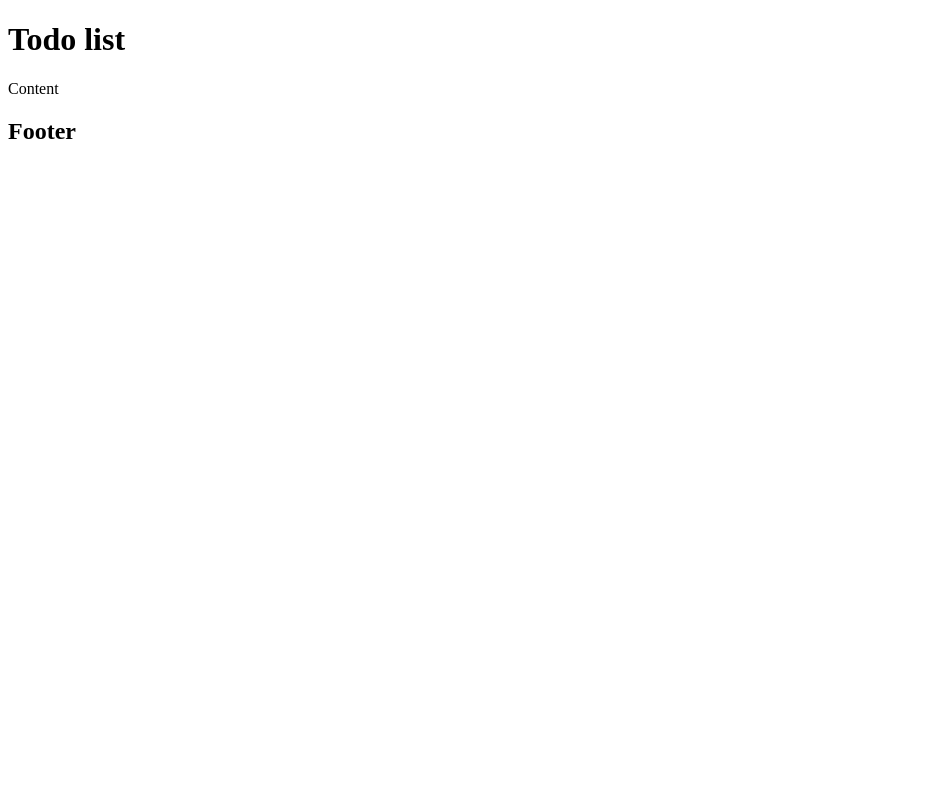
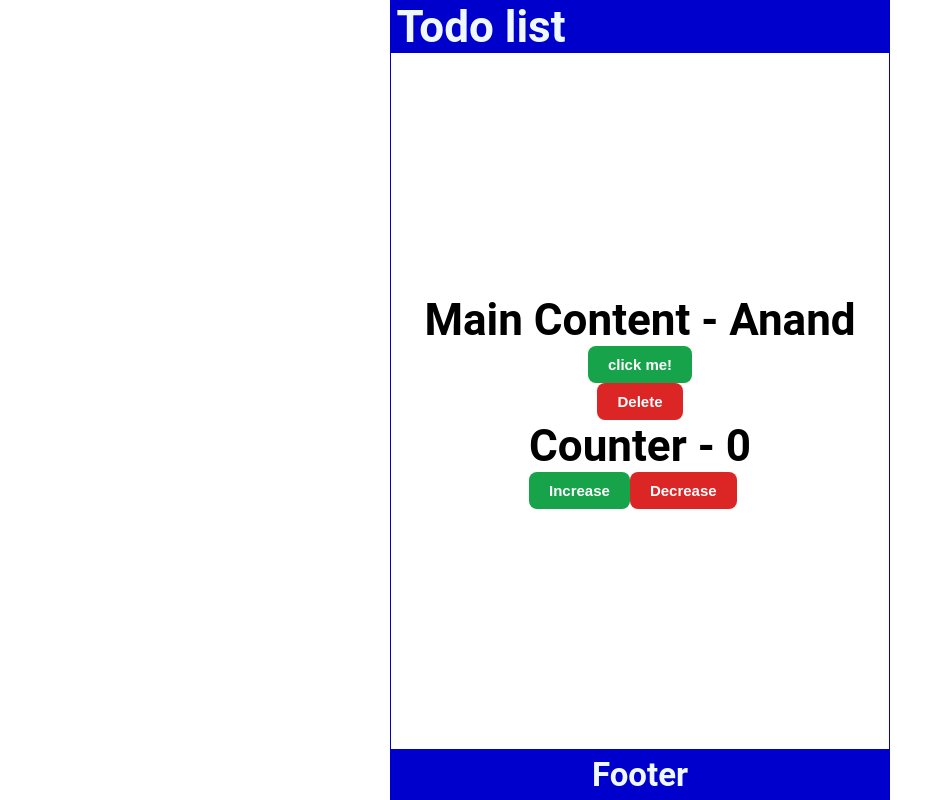
Before and after one commit to anand-emc/TodoApp-React, a React (Vite) app in the folder react/: page / in a window 1280 px wide. Shown: the whole page, without its empty margins (0-945 px from the left). Built offline with nearby package versions, Linux system fonts and the light colour scheme.

Commit message:
Add Add and Delete button styles

```diff
--- a/react/src/App.jsx
+++ b/react/src/App.jsx
@@ -9,11 +9,11 @@ let author = "Anand"
 function App() {
 
   return (
-    <>
-    <Header/>
-    <Content/>
-    <Footer/>
-    </>
+    <div className='App'>
+     <Header/>
+     <Content/>
+     <Footer/>
+    </div>
   )
 }
 
--- a/react/src/componnents/Content.jsx
+++ b/react/src/componnents/Content.jsx
@@ -1,8 +1,24 @@
 import React from 'react'
+import CounterApp from './CounterApp'
+
+let user = "Anand"
+
+function print(){
+  console.log("you will")
+}
+
+function clean(){
+  console.log("win")
+}
 
 const Content = () => {
   return (
-    <div>Content</div>
+    <main>
+      <h1>Main Content - {user}</h1>
+      <button className='add-btn' onClick={print}>click me!</button>
+      <button className='delete-btn'  onClick={clean}>Delete</button>
+      <CounterApp/>
+    </main>
   )
 }
 
--- /dev/null
+++ b/react/src/componnents/CounterApp.jsx
@@ -0,0 +1,29 @@
+import React, { useState } from 'react'
+
+
+let CounterApp = () => {
+    let arr1 = [1,() => {}]
+    let [a,b] = arr1
+    let [count,setCount] = useState(0)
+    console.log(useState(0));
+
+    function Increase(){
+      count +=1
+      setCount(count+1)
+    }
+
+    function Decrease(){
+      count -=1
+      setCount(count-1)
+    }
+
+    return (
+        <div>
+        <h1>Counter - {count}</h1>
+        <button  className='add-btn' onClick={Increase}>Increase</button>
+        <button className='delete-btn' onClick={Decrease}>Decrease</button>
+    </div>
+  )
+}
+
+export default CounterApp
--- a/react/src/index.css
+++ b/react/src/index.css
@@ -0,0 +1,105 @@
+* {
+  margin: 0;
+  padding: 0;
+  box-sizing: border-box;
+}
+
+html {
+  font-size: 22px;
+}
+
+body {
+  min-height: 100vh;
+  font-family: 'Roboto', 'Oxygen',
+    'Ubuntu', 'Cantarell', 'Fira Sans', 'Droid Sans', 'Helvetica Neue',
+    sans-serif;
+  -webkit-font-smoothing: antialiased;
+  -moz-osx-font-smoothing: grayscale;
+}
+
+.App {
+  display: flex;
+  flex-direction: column;
+  justify-content: center;
+  align-items: center;
+  height: 100vh;
+  width: 100%;
+  max-width: 500px;
+  border: 1px solid mediumblue;
+  margin: auto;
+}
+
+
+.button-container {
+  display: flex;
+  gap: 12px;
+  align-items: center;
+}
+
+.add-btn,
+.delete-btn {
+  padding: 10px 20px;
+  border: none;
+  border-radius: 8px;
+  font-size: 15px;
+  font-weight: 600;
+  cursor: pointer;
+  transition: all 0.2s ease;
+}
+
+/* Add Button */
+.add-btn {
+  background-color: #16a34a;
+  color: white;
+}
+
+.add-btn:hover {
+  background-color: #15803d;
+  transform: translateY(-2px);
+}
+
+/* Delete Button */
+.delete-btn {
+  background-color: #dc2626;
+  color: white;
+}
+
+.delete-btn:hover {
+  background-color: #b91c1c;
+  transform: translateY(-2px);
+}
+
+.add-btn:active,
+.delete-btn:active {
+  transform: scale(0.96);
+}
+
+
+header {
+  width: 100%;
+  padding: 0 0.25em;
+  background-color: mediumblue;
+  color: aliceblue;
+  display: flex;
+  justify-content: space-between;
+  align-items: center;
+}
+
+main {
+  width: 100%;
+  display: flex;
+  flex-direction: column;
+  flex-grow: 1;
+  justify-content: center;
+  align-items: center;
+  overflow-y: auto;
+}
+
+footer {
+  width: 100%;
+  padding: 0.25em;
+  background-color: mediumblue;
+  color: aliceblue;
+  display: grid;
+  place-content: center;
+}
```
Also changed, not shown: react/src/assets/footer.jsx (added, +15 -0 lines).
